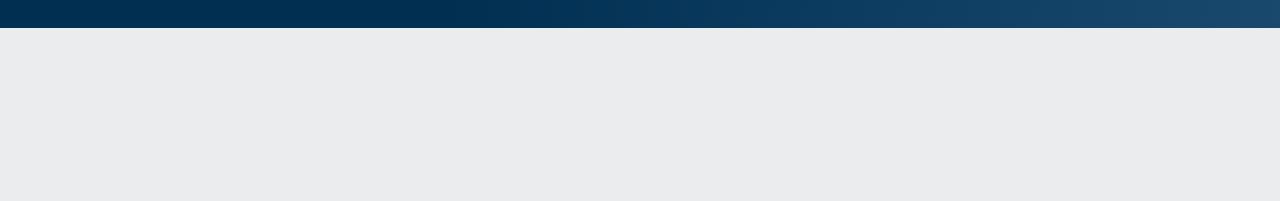
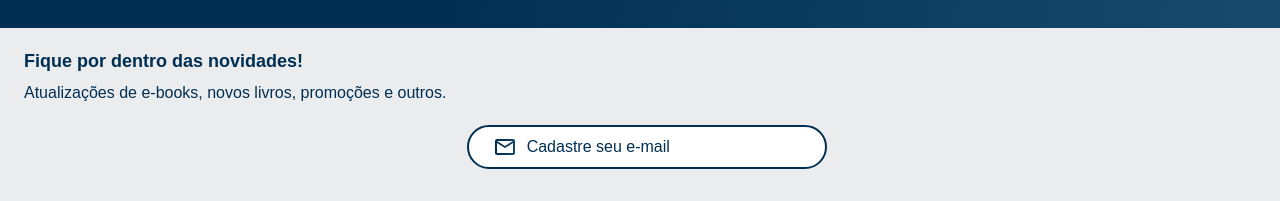
Before and after one commit to alves2305/Alura-Books, a plain HTML site: page index.html in a window 1280 px wide. Shown: the part 2408-2609 px from the top of the page. Before the commit the page ends 2436 px from the top, so only its background shows below. Drawn offline with nearby package versions, Linux system fonts and the light colour scheme.

Commit message:
concluido

```diff
--- /dev/null
+++ b/estilos/rodape.css
@@ -0,0 +1,50 @@
+.rodape {
+    padding-bottom: 2em;
+}
+.titulo__rodape{
+    font-size: 18px;
+    font-weight: 550;
+    color: var(--azul);
+    padding-bottom:15px ;
+    padding-top: 24px;
+    margin-left:24px ;
+    padding-right: 27px;
+
+}
+.conteudo__rodape {
+    font-size: 16px;
+    color: var(--azul);
+    padding-bottom: 24px;
+    margin-left:24px ;
+    padding-right: 27px;
+
+}
+
+.cadastro__rodape {
+    width: 360px;
+    height: 44px;
+    border-radius: 24px;
+    text-align: center;
+
+}
+.cadastro {
+    display: flex;
+    justify-content: center;
+}
+.cadastro__rodape {
+    background-image: url(/imagens/caixa-email.svg);
+    background-repeat: no-repeat;
+    background-position: 2em;
+    border: solid 2px var(--azul);
+    margin-left: 1em;
+}
+.cadastro__rodape::placeholder {
+    font-size: 16px;
+    font-family: var(--fonte-principal);
+    text-align: initial;
+    padding: 3.5em;
+    color: var(--azul);
+
+
+
+}
--- a/index.html
+++ b/index.html
@@ -196,6 +196,13 @@
         </ul>
     </section>
 
+    <section class="rodape">
+        <h2 class="titulo__rodape">Fique por dentro das novidades!</h2>
+        <p class="conteudo__rodape">Atualizações de e-books, novos livros, promoções e outros.</p>
+
+        <div class="cadastro"><input class="cadastro__rodape" type="search" placeholder="Cadastre seu e-mail"></div>
+    </section>
+
 
 
 
--- a/style.css
+++ b/style.css
@@ -5,6 +5,7 @@
 @import url(/estilos/cards-2.css);
 @import url(/estilos/cards-1.css);
 @import url(/estilos/topicos.css);
+@import url(/estilos/rodape.css);
 
 @import url('https://fonts.googleapis.com/css2?family=Poppins:wght@700&family=Roboto:wght@400;500&display=swap');
 @import url('https://fonts.googleapis.com/css2?family=Indie+Flower&family=M+PLUS+Rounded+1c&family=Noto+Sans:ital,wght@1,100&family=Open+Sans:wght@500&family=Playfair+Display&family=Poppins&family=Roboto+Slab&family=Work+Sans:wght@500&display=swap');
```
Also changed, not shown: estilos/topicos.css (line endings or trailing spaces), imagens/caixa-email.svg (added).
